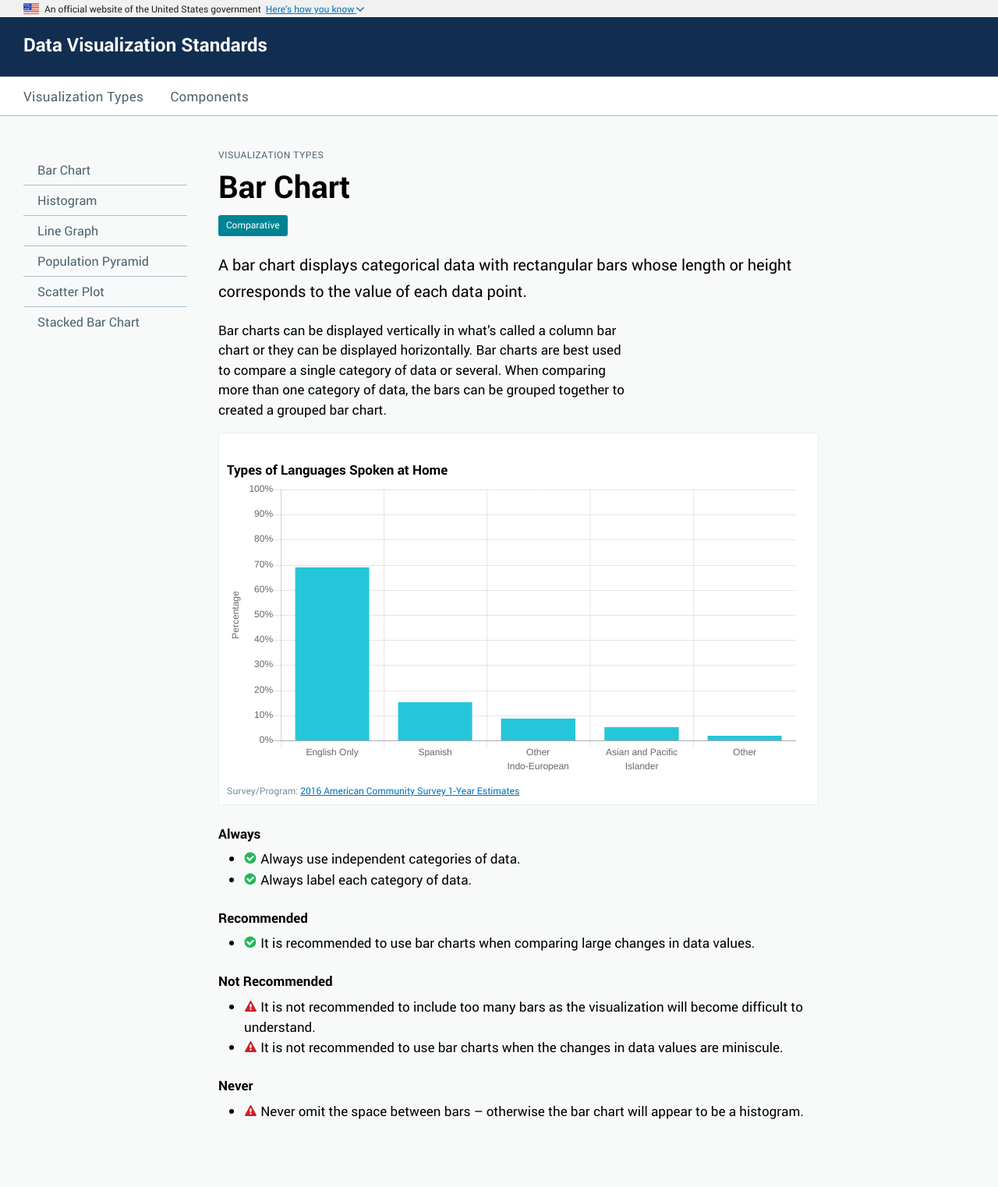
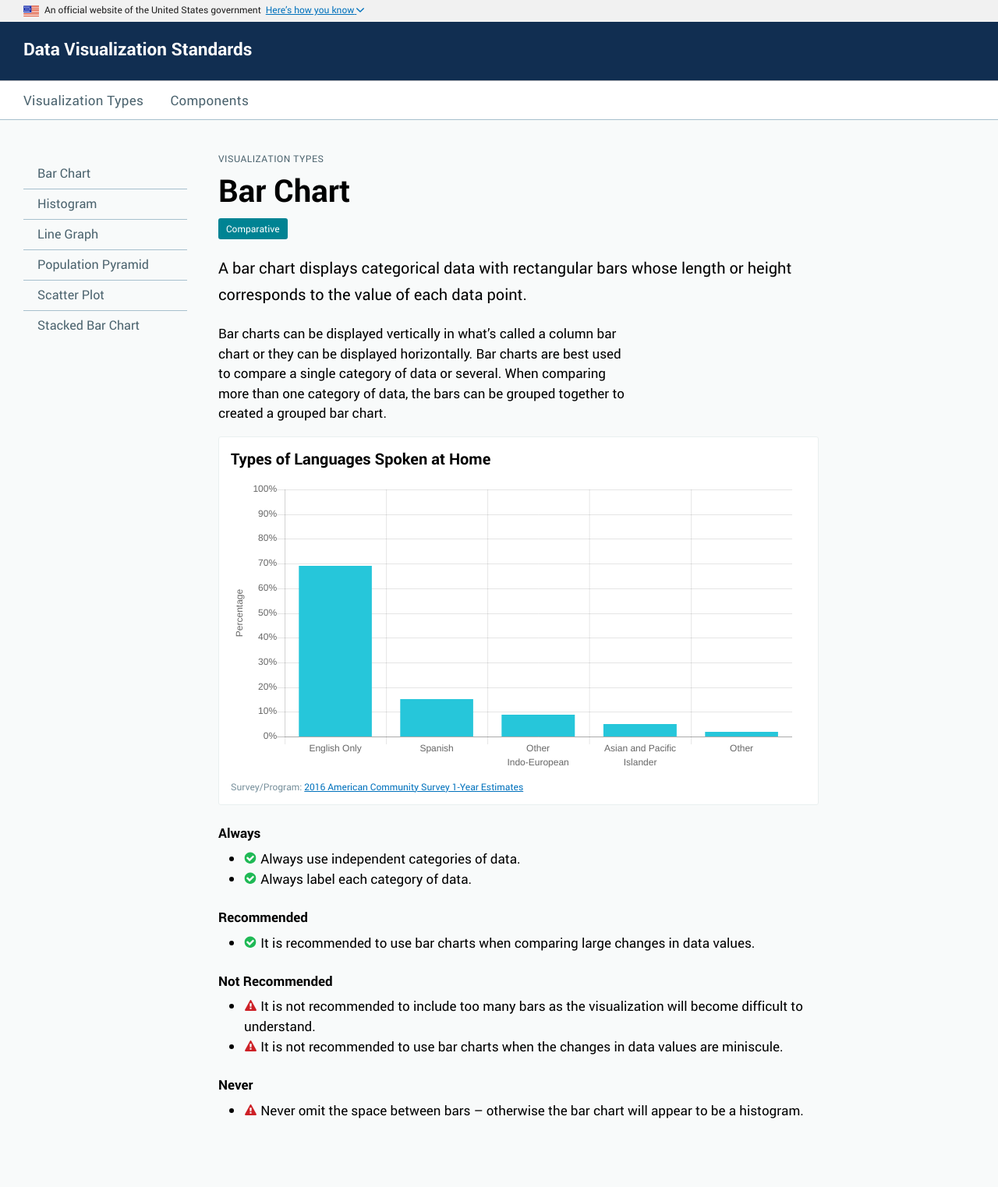
Before and after one commit to XDgov/data-design-standards, a Jekyll site: the page built from pages/visualizations/bar-chart.md, in a window 1280 px wide. Shown: the whole page at 78% size. Built offline with Jekyll 4.4.1, drawn with Linux system fonts in a browser that asks for light colours.

Commit message:
Responsive Fixes for Site Header
Adds consistent responsive styles to the banner and site header.

* Add left margin to usa-banner that aligns with main-content
* Add left margin to site-logo that aligns with main-content
* Update sizing of site logo for optimization at different screen sizes
* Fix site header cutting off header content in mobile views
* Add right margin to menu button that aligns with main-content

```diff
--- a/assets/sass/_variables.scss
+++ b/assets/sass/_variables.scss
@@ -49,6 +49,8 @@
 $color-white: #FFFFFF;
 
 //  Grid
+$usds-small-screen: 481px;
+$usds-medium-screen: 951px;
 $small-screen: 600px;
 $nav-width: 951px !default;
 $site-max-width: 1040px !default;
--- a/assets/sass/base/extends/_all.scss
+++ b/assets/sass/base/extends/_all.scss
@@ -1,2 +1,3 @@
 @import "card";
+@import "clearfix";
 @import "sticky";
--- /dev/null
+++ b/assets/sass/base/extends/_clearfix.scss
@@ -0,0 +1,7 @@
+%clearfix {
+  &::after {
+    clear: both;
+    content: "";
+    display: block;
+  }
+}
--- a/assets/sass/includes/_banner.scss
+++ b/assets/sass/includes/_banner.scss
@@ -2,6 +2,37 @@
   margin-left: 0;
 }
 
+.usa-banner {
+  padding-bottom: 0.7rem;
+}
+
+.usa-banner-button {
+  display: none;
+
+  @media(min-width: $small-screen) {
+    display: inline-block;
+  }
+}
+
 .usa-banner-header {
-  margin-left: 3rem;
+  margin-left: 1.5rem;
+  padding-bottom: 0;
+  padding-top: 0;
+
+  @media(min-width: $usds-small-screen) {
+    padding-top: 0.25rem;
+  }
+
+  @media(min-width: $usds-medium-screen) {
+    margin-left: 3rem;
+  }
+
+  img {
+    margin-right: 0.7rem;
+    width: 20px;
+  }
+
+  p {
+    margin: 0;
+  }
 }
--- a/assets/sass/includes/_navbar.scss
+++ b/assets/sass/includes/_navbar.scss
@@ -3,12 +3,17 @@
 }
 
 .site-header-navbar {
+  @extend %clearfix;
   height: auto;
   padding: 2rem 0;
 }
 
 .site-logo {
-  margin-left: 3rem;
+  margin-left: 1.5rem;
+
+  @media(min-width: $usds-medium-screen) {
+    margin-left: 3rem;
+  }
 
   a {
     color: $color-white;
@@ -54,3 +59,15 @@
     }
   }
 }
+
+.usa-logo-text {
+  font-size: 1.75rem;
+
+  @media(min-width: $usds-small-screen) {
+    font-size: 2.25rem;
+  }
+}
+
+.usa-menu-btn {
+  margin-right: 1.5rem;
+}
--- a/assets/sass/layouts/_styleguide.scss
+++ b/assets/sass/layouts/_styleguide.scss
@@ -3,11 +3,10 @@
   margin-top: 4rem; // starting: not scrolled
   position: relative;
   width: 100%;
-  top: 6.3rem; // height of disclaimer + navbar on mobile
+  top: 0; // height of disclaimer + navbar on mobile
 
   @media(min-width: $nav-width) {
     padding-right: 3rem;
-    top: 0;
     width: calc(100% - #{$width-nav-sidebar});
   }
 
@@ -144,13 +143,21 @@
 .usa-chart-card {
   @extend %card;
   max-width: 77rem;
-  padding: 1rem;
+  padding: 1.5rem;
 
   .usa-source-container {
     color: $census-color-grey;
     font-size: 1.2rem;
     margin-top: 1rem;
   }
+}
+
+.usa-chart-header {
+  margin-bottom: 2rem;
+}
+
+.usa-chart-title {
+  margin-top: 0
 }
 
 .usa-icon {
--- a/pages/visualizations/bar-chart.md
+++ b/pages/visualizations/bar-chart.md
@@ -26,7 +26,9 @@
 </p>
 
 <div class="usa-chart-card">
-  <h4>Types of Languages Spoken at Home</h4>
+  <div class="usa-chart-header">
+    <h3 class="usa-chart-title">Types of Languages Spoken at Home</h3>
+  </div>
   <canvas id="barChart"></canvas>
   <div class="usa-source-container">
     Survey/Program: <a href="https://www.census.gov/programs-surveys/acs/" target="_blank">2016 American Community Survey 1-Year Estimates</a>
```
